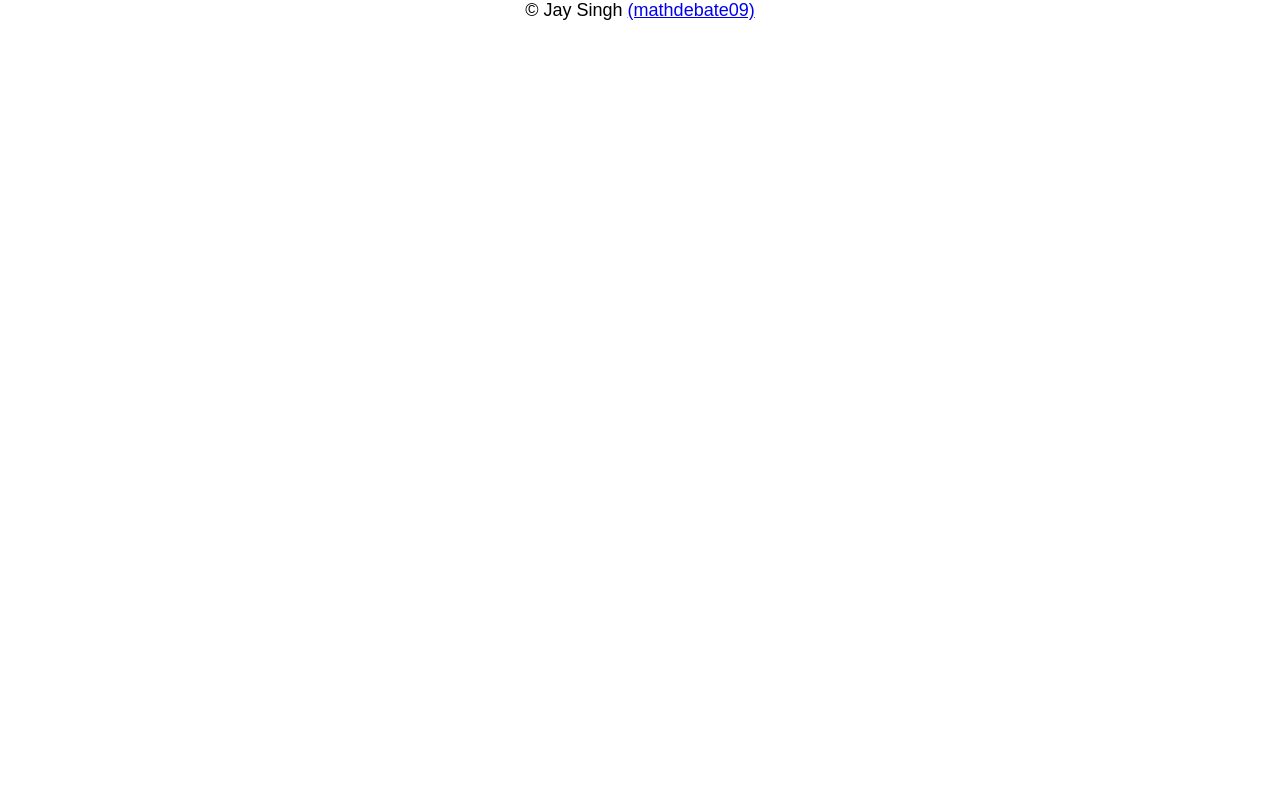
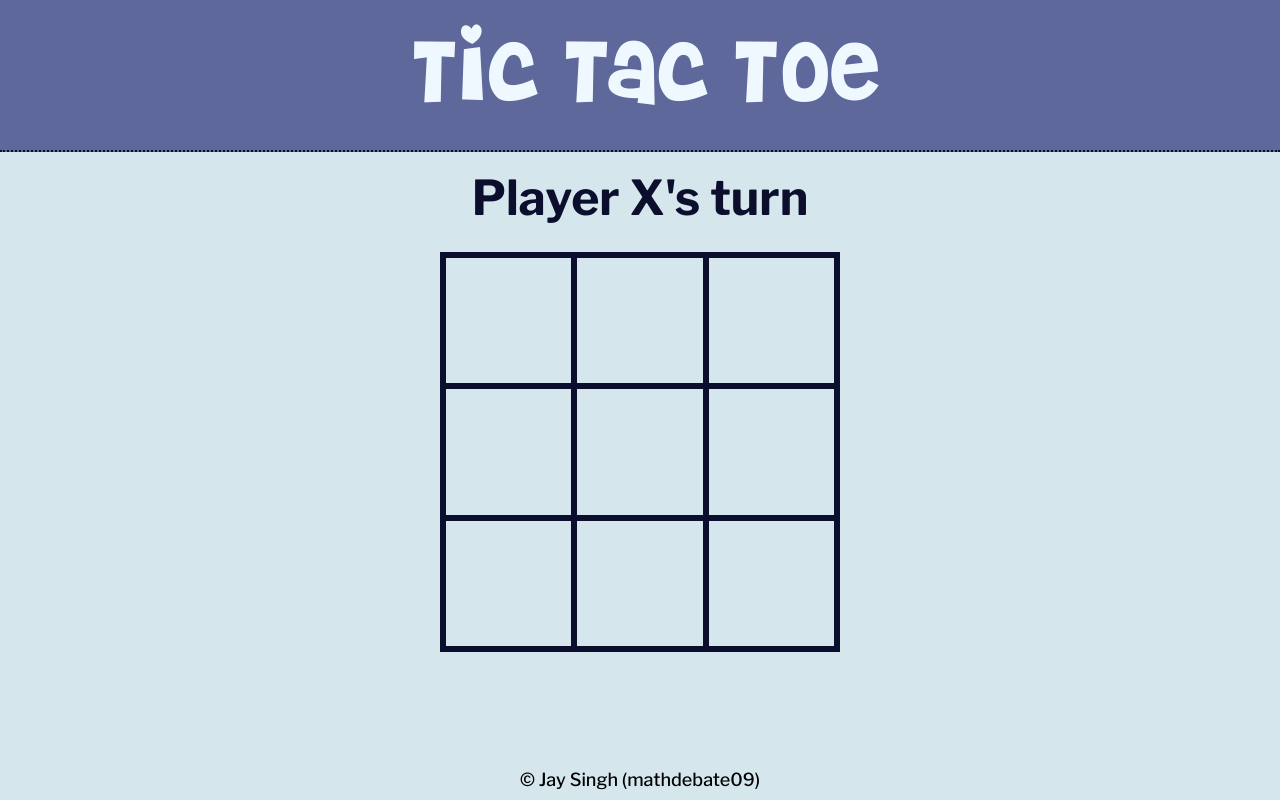
Before and after one commit to mathdebate09/tic-tac-toe, a plain HTML site: page index.html in a window 1280 px wide. Drawn offline with Linux system fonts and the light colour scheme; a web font is replaced by a local one.

Commit message:
UI completed (HTML, CSS with skeleton and prop)

```diff
--- a/index.html
+++ b/index.html
@@ -9,6 +9,27 @@
 </head>
 <body>
     <div class="container">
+        <div class="header">
+            <p class="title">Tic Tac Toe</p>
+        </div>
+        <div class="game-container">
+            <div class="player-label">
+                <p>Player <p id="player-name">X</p>'s turn</p>
+            </div>
+            <div class="game-grid">
+                <div class="box0"></div>
+                <div class="box1"></div>
+                <div class="box2"></div>
+                <div class="box3"></div>
+                <div class="box4"></div>
+                <div class="box5"></div>
+                <div class="box6"></div>
+                <div class="box7"></div>
+                <div class="box8"></div>
+            </div>
+            <p class="winner-label"></p>
+            <!-- <button class="restart"></button> -->
+        </div>
         <div class="footer">
             <p>© Jay Singh <a href="https://github.com/mathdebate09/library">(mathdebate09)</a></p>
         </div>
--- a/styles.css
+++ b/styles.css
@@ -24,6 +24,9 @@
     --ui: 'X-O', sans-serif;
     --normal: 'LF-normal', sans-serif;
     --bold: 'LF-Bold', sans-serif;
+    --bg: #D5E6EC;
+    --header: #5E689B; /* 404987 */
+    --xo: #0c0e2d;
 }
 
 /* GLOBAL STYLES */
@@ -33,15 +36,119 @@
     box-sizing: border-box;
 }
 
+a {
+    text-decoration: none;
+    color: inherit;
+    cursor: pointer;
+}
+
+.container {
+    background-color: var(--bg);
+    height:100vh;
+    display:grid;
+    grid-template-rows:152px 1fr 42px;
+}
+
+/* HEADER */
+.header {
+    background-color:var(--header);
+    font-family:'Logo-font', sans-serif;
+    font-size:88px;
+    display:grid;
+    border-bottom:2px dotted var(--xo);
+}
+
+.header .title {
+    place-self:center;
+    color:aliceblue;
+}
+
+/* GAME-CONTAINER */
+.game-container {
+    width:100%;
+    display:grid;
+    grid-template-rows: 80px 440px 80px auto;
+    place-items:center;
+    color: var(--xo);
+}
+
+.game-grid {
+    background-color: var(--xo);
+    font-family: var(--ui);
+    align-self:center;
+    place-items:center;
+    display:grid;
+    grid-template-columns: repeat(3,auto);
+    grid-template-rows: repeat(3,auto);
+    gap:6px;
+    width:400px;
+    height:400px;
+    padding:6px 6px 6px 6px;
+}
+
+.game-grid div {
+    background-color:var(--bg);
+    width:125.33px;
+    height:125.33px;
+    display:grid;
+    place-items:center;
+    font-size:110px;
+    cursor: pointer;
+}
+
+/* GAME DISPLAY */
+.player-label p {
+    display: inline;
+    font-family:var(--bold);
+    font-size:48px;
+}
+
+.player-label, .winner-label {
+    font-family:var(--bold);
+    font-size:48px;
+}
+
+.player-label {
+    padding-top: 11px;
+}
+
+.winner-label, .restart {
+    align-self:start;
+}
+
+/* removing defaults */
+.restart {
+    background: none;
+    color: inherit;
+    border: none;
+    padding: 0;
+    font: inherit;
+    cursor: pointer;
+    outline: inherit;
+}
+
+.restart {
+    background-color: #8692B6;
+    padding: 10px;
+    border-radius: 5px;
+    width: 180px;
+    height: 55px;
+    font-size: 32px;
+    font-family:var(--bold);
+    color:aliceblue;
+    transition: all 0.3s ease;
+}
+
+.restart:active {
+    background-color: #707A98;
+}
+
+
 /* FOOTER */
 .footer {
     font-family:var(--normal);
-    text-align:center;
+    place-self:center;
     font-size:18px;
-    padding-bottom:5px;
-    background-color: #ffffff; /* Replace with your color variable */
-    height: 3.5vh;
-    width: 100%;
 }
 
 a:hover {
```
Also changed, not shown: assets/fonts/JosefinSans-SemiBold copy.ttf (deleted), assets/fonts/JosefinSans-SemiBold.ttf (deleted), assets/fonts/LibreFranklin-Bold.ttf (added), assets/fonts/LibreFranklin-Medium.ttf (added), assets/logo.svg.
